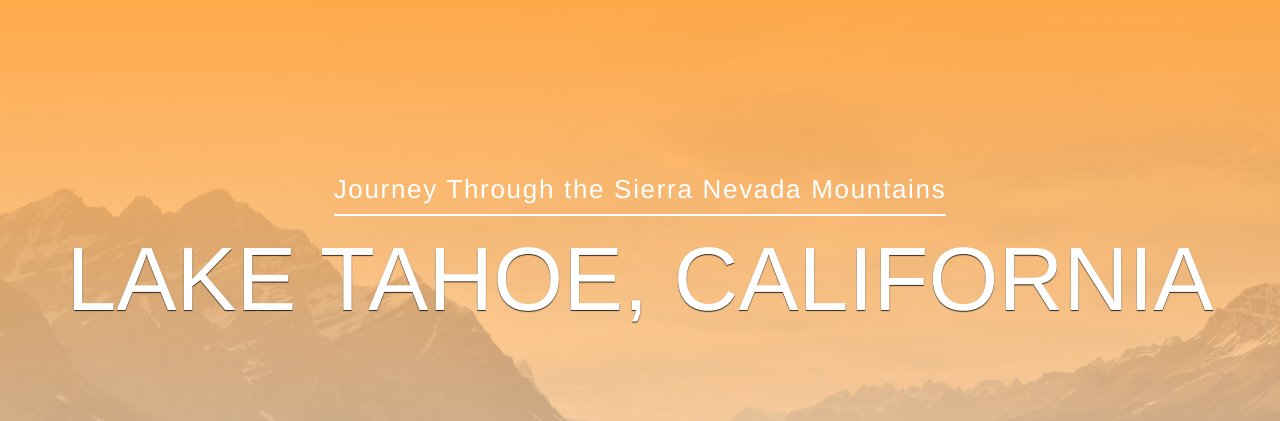
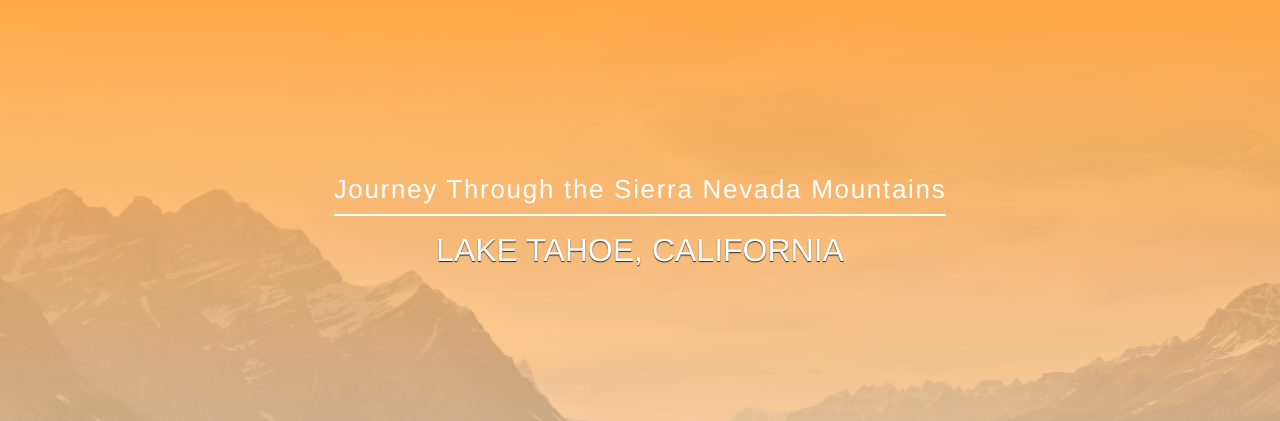
Before and after one commit to MeliLondon-zz/CSS-Basics, a plain HTML site: page index.html in a window 1280 px wide. Shown: the top 421 px of the page. Drawn offline with nearby package versions, Linux system fonts and the light colour scheme; files whose address does not match are found by name.

Commit message:
Added link to normalize.css file

```diff
--- a/index.html
+++ b/index.html
@@ -3,6 +3,7 @@
   <head>
     <title>Lake Tahoe</title>
     <link rel="stylesheet" href="css/style.css">
+	  <link rel="stylesheet" href="cs/normalize.css">
     <meta name="viewport" content="width=device-width">
   </head>
   <body>
```
